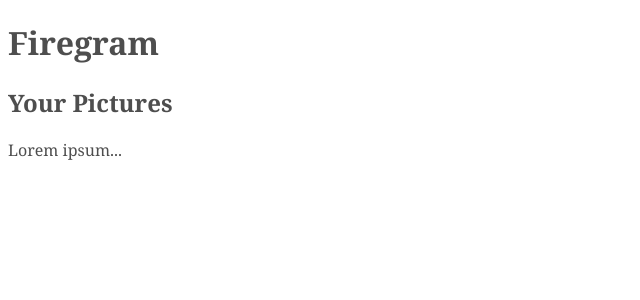
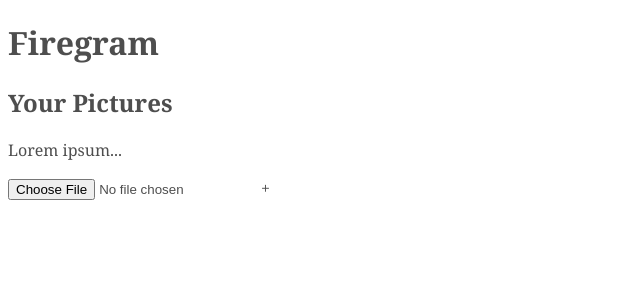
Before and after one commit to Jonjo15/firegram, a React (Create React App) app in the folder firegram/: page / in a window 1280 px wide. Shown: the top 300 px of the page, without its empty margins (0-640 px from the left). Built offline with nearby package versions, Linux system fonts and the light colour scheme.

Commit message:
Started uploadform

```diff
--- a/firegram/src/App.js
+++ b/firegram/src/App.js
@@ -1,5 +1,6 @@
 import React from "react"
 import Header from "./comps.js/Header"
+import UploadForm from "./comps.js/UploadForm"
 
 function App() {
   // const [file, setFile] = useState(null)
@@ -7,7 +8,7 @@
   return (
     <div className="App">
       <Header />
-
+      <UploadForm />
     </div>
   );
 }
--- /dev/null
+++ b/firegram/src/comps.js/UploadForm.js
@@ -0,0 +1,32 @@
+import React, { useState } from "react"
+
+const UploadForm = () => {
+    const [file, setFile] = useState(null)
+    const [error, setError] = useState(null)
+    const fileTypes = ["image/png", "image/jpeg"]
+    const changeHandler = (e) => {
+        let file = e.target.files[0];
+        if (file && fileTypes.includes(file.type)) {
+            setFile(file)
+            setError(null)
+        }
+        else {
+            setFile(null)
+            setError("Choose the right file type (image/png or image/jpeg)")
+        }
+    }
+    return (
+        <form>
+            <label>
+                <input type="file" onChange={changeHandler}/>
+                <span>+</span>
+            </label>
+            <div className="output">
+                {file && <p>{file.name}</p>}
+                {error && <p>{error}</p>}
+            </div>
+        </form>
+    )
+}
+
+export default UploadForm
```
